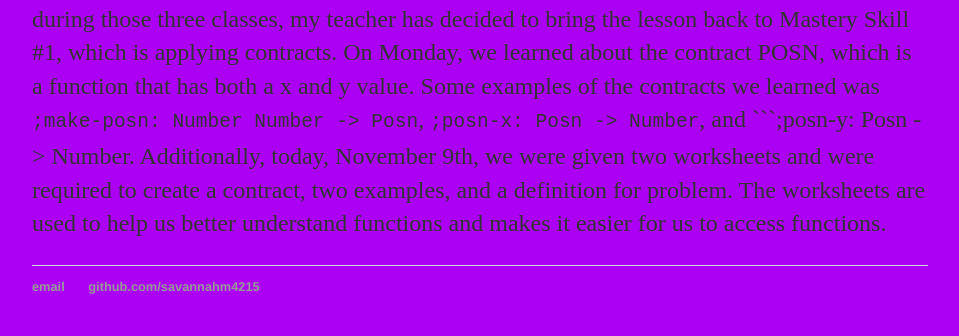
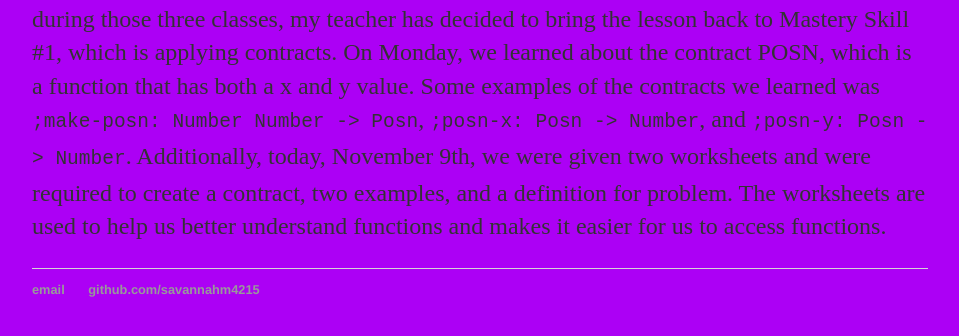
Before and after one commit to savannahm4215/savannahm4215.github.io, a Jekyll site: the page built from _posts/2018-11-09-weekly-reflection-08.md, in a window 1280 px wide. Shown: the part 353-689 px from the top of the page, without its empty margins (160-1119 px from the left). Built offline with Jekyll 4.4.1, drawn with Linux system fonts in a browser that asks for light colours.

````diff
--- a/_posts/2018-11-09-weekly-reflection-08.md
+++ b/_posts/2018-11-09-weekly-reflection-08.md
@@ -4,7 +4,7 @@ title: "Weekly Reflection #8"
 date: 2018-11-09
 ---
 
-Welcome to Weekly Reflection #8, this week was mostly chopped up, considering the fact that I didn't go to school on Tuesday and that my classmates and I don't have Computer Science on Wednesday. So, I only had 3 classes of Computer Science this week. However, during those three classes, my teacher has decided to bring the lesson back to Mastery Skill #1, which is applying contracts. On Monday, we learned about the contract POSN, which is a function that has both a x and y value. Some examples of the contracts we learned was ```;make-posn: Number Number -> Posn```, ```;posn-x: Posn -> Number```, and ```;posn-y: Posn -> Number. Additionally, today, November 9th, we were given two worksheets and were required to create a contract, two examples, and a definition for problem. The worksheets are used to help us better understand functions and makes it easier for us to access functions.
+Welcome to Weekly Reflection #8, this week was mostly chopped up, considering the fact that I didn't go to school on Tuesday and that my classmates and I don't have Computer Science on Wednesday. So, I only had 3 classes of Computer Science this week. However, during those three classes, my teacher has decided to bring the lesson back to Mastery Skill #1, which is applying contracts. On Monday, we learned about the contract POSN, which is a function that has both a x and y value. Some examples of the contracts we learned was ```;make-posn: Number Number -> Posn```, ```;posn-x: Posn -> Number```, and ```;posn-y: Posn -> Number```. Additionally, today, November 9th, we were given two worksheets and were required to create a contract, two examples, and a definition for problem. The worksheets are used to help us better understand functions and makes it easier for us to access functions.
 
 <style>
         h1 {
````
